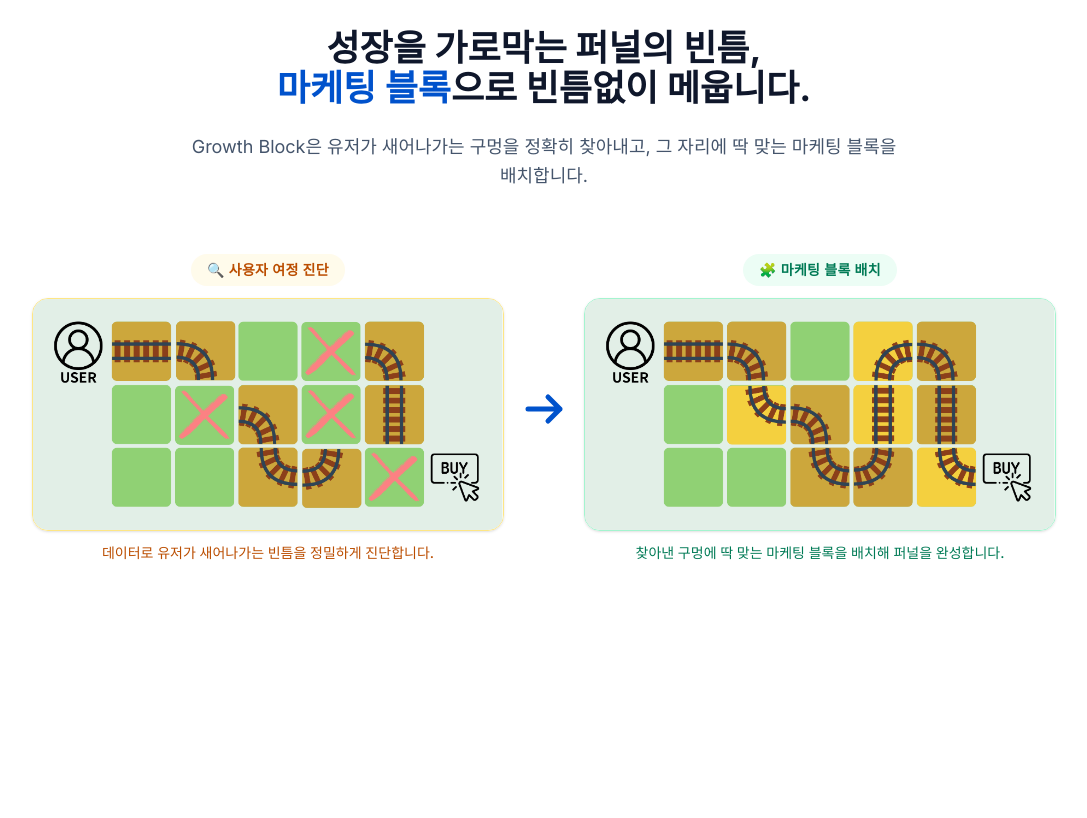
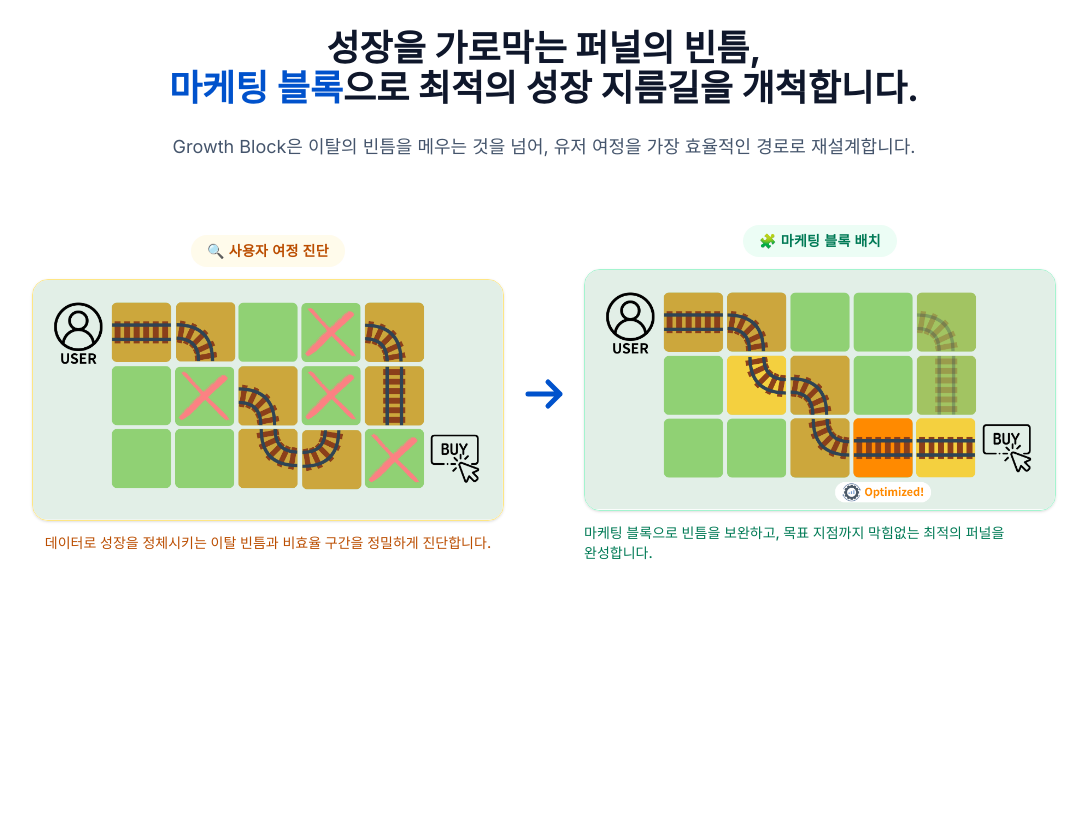
Before and after one commit to hyperbasak/startup-landing, a Next.js app: page / in a window 1280 px wide. Shown: the part 1400-2218 px from the top of the page, without its empty margins (96-1183 px from the left). Built offline with nearby package versions, Linux system fonts and the light colour scheme.

Commit message:
refactor: enhance content clarity and update images in block service section

```diff
--- a/components/landing/block-service-section.tsx
+++ b/components/landing/block-service-section.tsx
@@ -19,7 +19,7 @@ function BlockServiceFlow() {
             />
           </div>
           <p className="mt-3 text-sm font-medium text-amber-700 [word-break:keep-all]">
-            데이터로 유저가 새어나가는 빈틈을 정밀하게 진단합니다.
+            데이터로 성장을 정체시키는 이탈 빈틈과 비효율 구간을 정밀하게 진단합니다.
           </p>
         </div>
 
@@ -60,7 +60,7 @@ function BlockServiceFlow() {
             />
           </div>
           <p className="mt-3 text-sm font-medium text-emerald-700 [word-break:keep-all]">
-            찾아낸 구멍에 딱 맞는 마케팅 블록을 배치해 퍼널을 완성합니다.
+            마케팅 블록으로 빈틈을 보완하고, 목표 지점까지 막힘없는 최적의 퍼널을 완성합니다.
           </p>
         </div>
       </div>
@@ -74,10 +74,10 @@ function SectionHeader() {
       <h2 className="text-2xl sm:text-3xl lg:text-4xl font-bold text-slate-900 mb-6 [word-break:keep-all]">
         성장을 가로막는 퍼널의 빈틈,
         <br />
-        <span className="text-primary">마케팅 블록</span>으로 빈틈없이 메웁니다.
+        <span className="text-primary">마케팅 블록</span>으로 최적의 성장 지름길을 개척합니다.
       </h2>
       <p className="text-slate-600 text-lg leading-relaxed [word-break:keep-all]">
-        Growth Block은 유저가 새어나가는 구멍을 정확히 찾아내고, 그 자리에 딱 맞는 마케팅 블록을 배치합니다.
+        Growth Block은 이탈의 빈틈을 메우는 것을 넘어, 유저 여정을 가장 효율적인 경로로 재설계합니다.
       </p>
     </div>
   );
```
Also changed, not shown: components/landing/assets/after_block_service.png, components/landing/assets/before_block_service.png.
